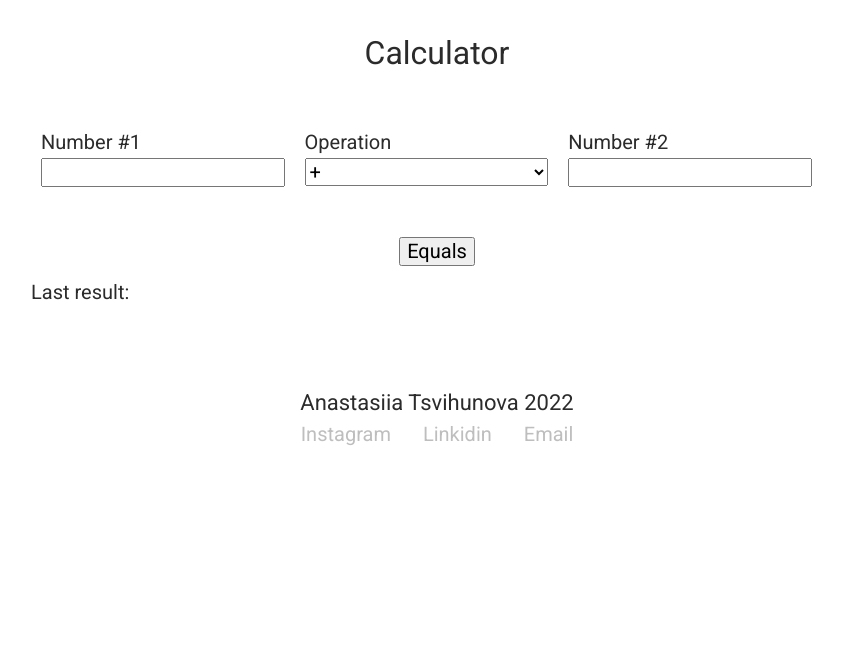
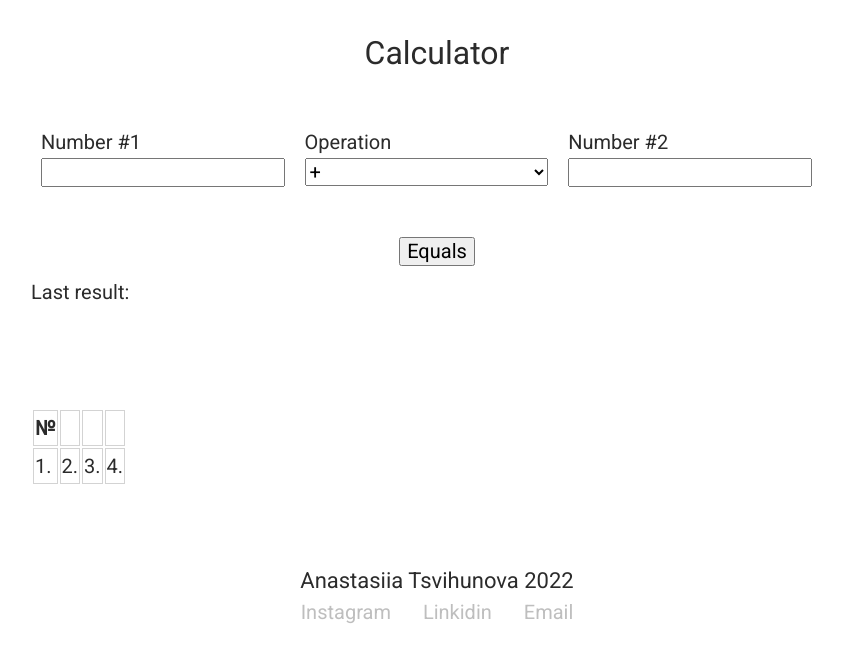
Before and after one commit to Tsvigunova/Calc, a plain HTML site: page index.html in a window 1280 px wide. Shown: the whole page, without its empty margins (203-1046 px from the left). Drawn offline with Linux system fonts and the light colour scheme.

Commit message:
table start

```diff
--- a/css/style.css
+++ b/css/style.css
@@ -60,6 +60,17 @@ body{
 }
 
 
+.history {
+	margin: 0 auto;
+	margin-top: 100px;
+	width: 70%;
+}
+
+.history__interactive-list th,
+.history__interactive-list td {
+	border: 1px solid #D3D3D3;
+}
+
 
 
 
--- a/index.html
+++ b/index.html
@@ -47,6 +47,20 @@
 		</section>
 
 		<section class="history">
+			<table class="history__calc">
+			<tr class="history__interactive-list">
+				<th class="history__interactive-item">№</th>
+				<th class="history__interactive-item"></th>
+				<th class="history__interactive-item"></th>
+				<th class="history__interactive-item"></th>
+			</tr>
+			<tr class="history__interactive-list">
+				<td class="history__interactive-item">1.</td>
+				<td class="history__interactive-item">2.</td>
+				<td class="history__interactive-item">3.</td>
+				<td class="history__interactive-item">4.</td>
+			</tr>
+			</table>
 
 		</section>
 
--- a/js/main.js
+++ b/js/main.js
@@ -41,7 +41,7 @@ const calculate = (num, secondNum, operation) => {
 			result = a / b;
 			break;
 		case 'sqrt':
-			result = Math.pow(a, b);
+			result = Math.SQRT${b}(a);
 			break;
 	}
 
```
